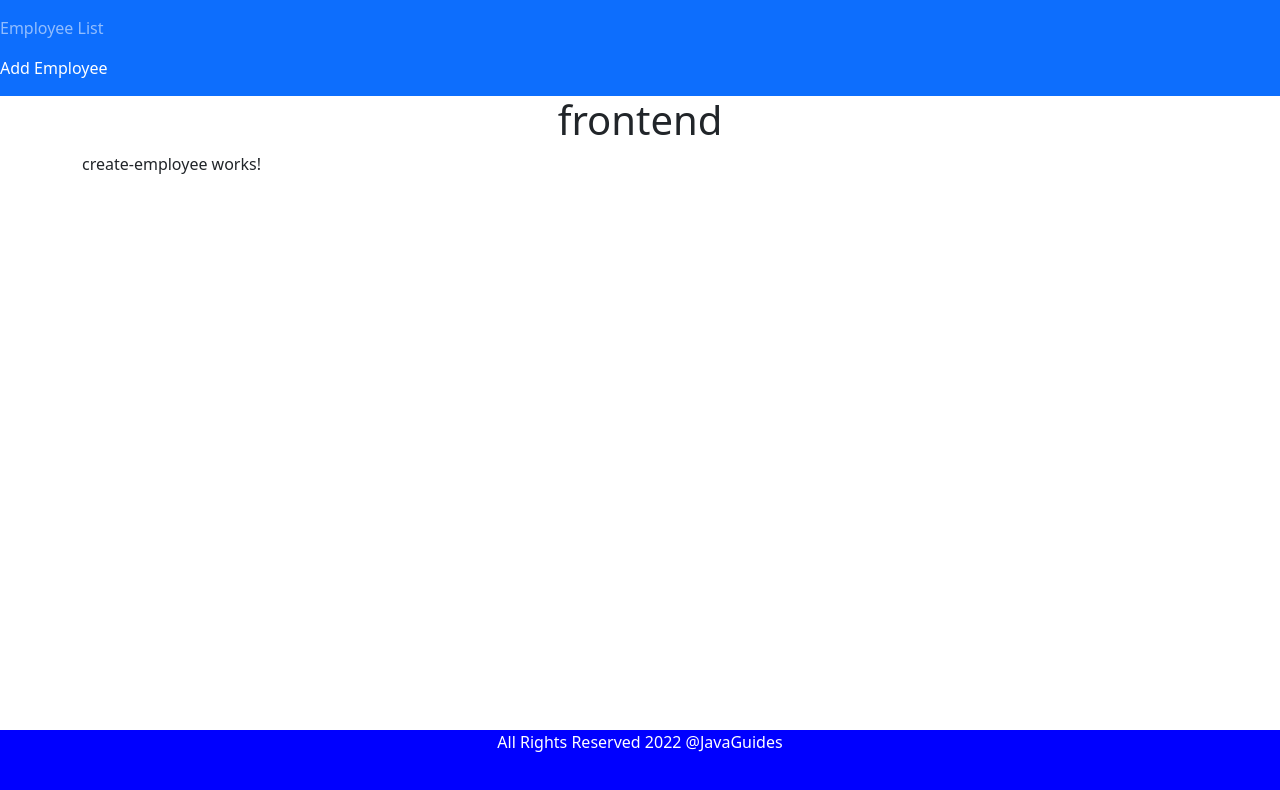
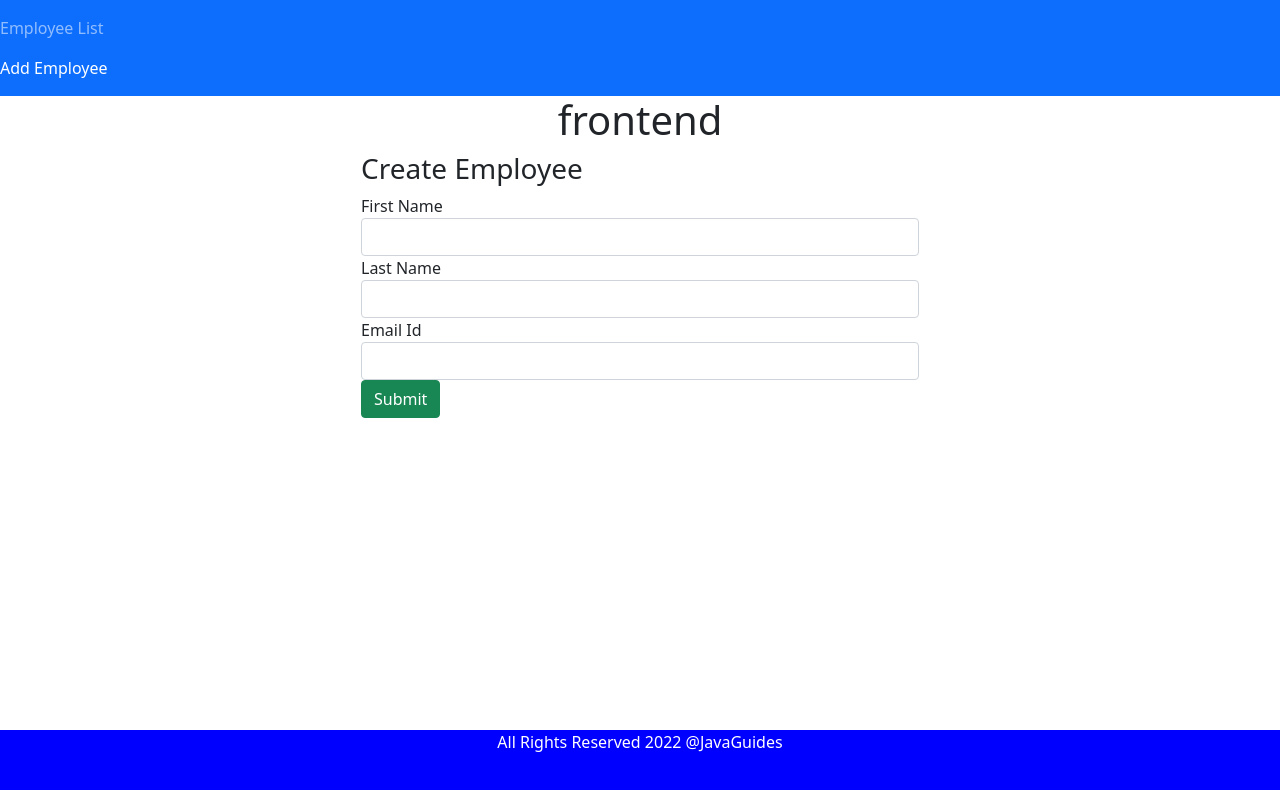
Before and after one commit to JdSeus/java_studies--springboot-and-angular, an Angular app in the folder frontend/: page /create-employee in a window 1280 px wide. Shown: the top 790 px of the page. Built offline with nearby package versions, Linux system fonts and the light colour scheme.

Commit message:
Angular Create Employee Form Handling

```diff
--- a/frontend/src/app/app.module.ts
+++ b/frontend/src/app/app.module.ts
@@ -7,6 +7,7 @@ import { AppComponent } from './app.component';
 import { EmployeeListComponent } from './employee-list/employee-list.component';
 import { AppRoutingModule } from './app-routing.module';
 import { CreateEmployeeComponent } from './create-employee/create-employee.component';
+import { FormsModule } from '@angular/forms';
 
 @NgModule({
   declarations: [
@@ -17,7 +18,8 @@ import { CreateEmployeeComponent } from './create-employee/create-employee.compo
   imports: [
     BrowserModule,
     AppRoutingModule,
-    HttpClientModule
+    HttpClientModule,
+    FormsModule
   ],
   providers: [],
   bootstrap: [AppComponent]
--- a/frontend/src/app/create-employee/create-employee.component.html
+++ b/frontend/src/app/create-employee/create-employee.component.html
@@ -1 +1,23 @@
-<p>create-employee works!</p>
+<div class="col-md-6 offset-md-3">
+    <h3> Create Employee </h3>
+    <form (ngSubmit) = "onSubmit()">
+
+        <div class="form-group">
+            <label>First Name</label>
+            <input type="text" class="form-control" id="firstName" [(ngModel)] = "employee.firstName" name="firstName">
+        </div>
+
+        <div class="form-group">
+            <label>Last Name</label>
+            <input type="text" class="form-control" id="lastName" [(ngModel)] = "employee.lastName" name="lastName">
+        </div>
+
+        <div class="form-group">
+            <label>Email Id</label>
+            <input type="text" class="form-control" id="emailId" [(ngModel)] = "employee.emailId" name="emailId">
+        </div>
+
+        <button class="btn btn-success" type="submit">Submit</button>
+
+    </form>
+</div>
--- a/frontend/src/app/create-employee/create-employee.component.ts
+++ b/frontend/src/app/create-employee/create-employee.component.ts
@@ -1,4 +1,5 @@
 import { Component, OnInit } from '@angular/core';
+import { Employee } from '../employee';
 
 @Component({
   selector: 'app-create-employee',
@@ -7,9 +8,14 @@ import { Component, OnInit } from '@angular/core';
 })
 export class CreateEmployeeComponent implements OnInit {
 
+  employee: Employee = new Employee();
   constructor() { }
 
   ngOnInit(): void {
   }
 
+  onSubmit() {
+    console.log(this.employee);
+  }
+
 }
```
